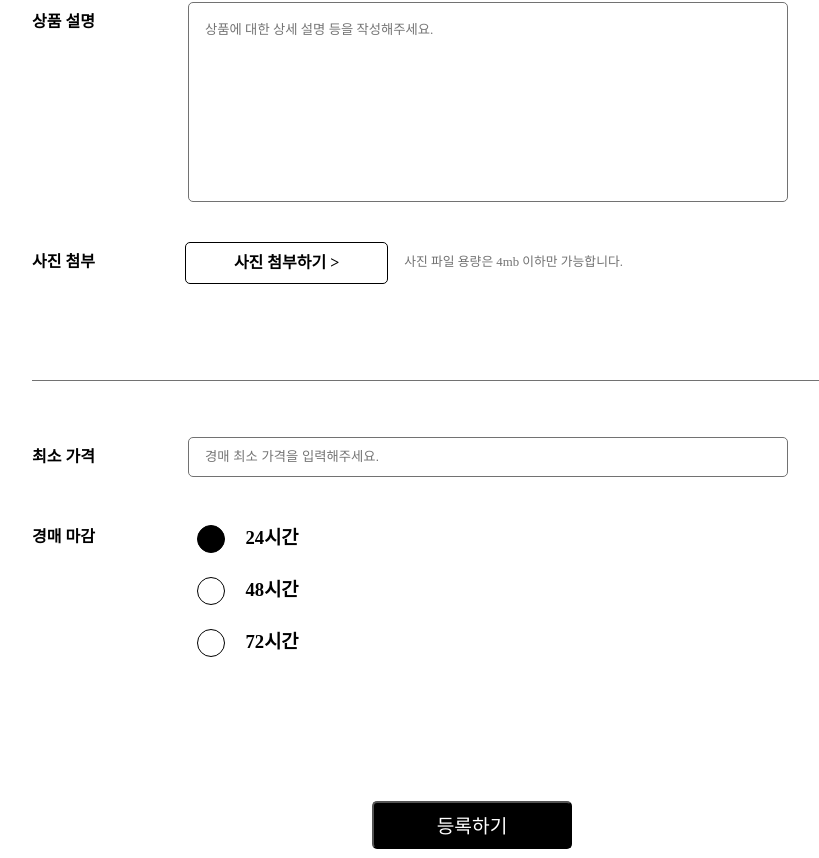
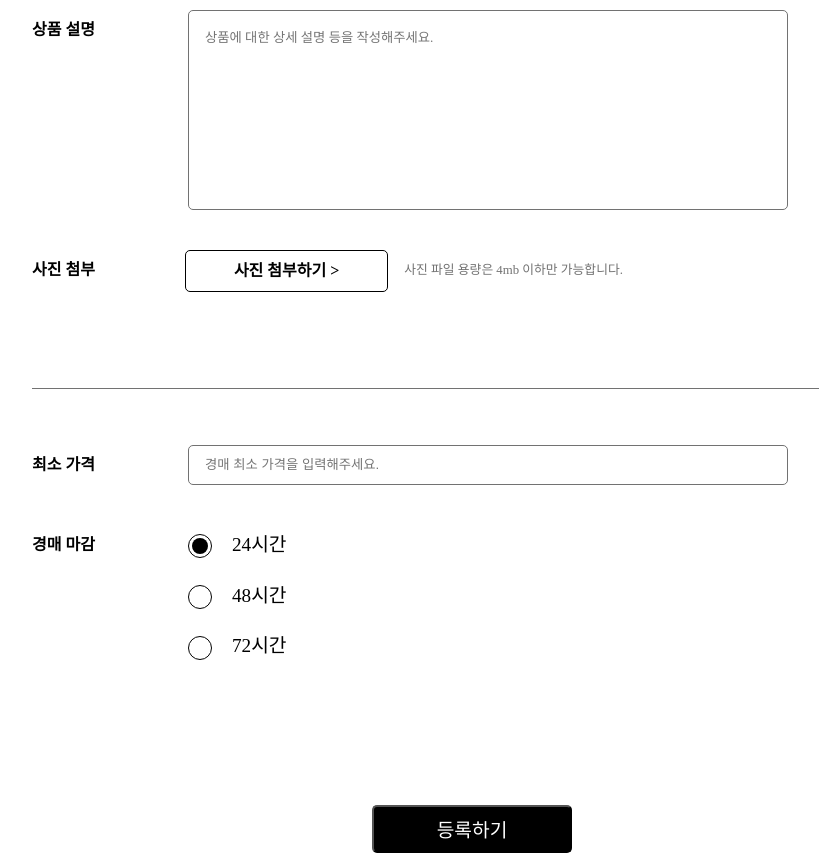
Before and after one commit to aucison/Aucicon_FE, a React (Create React App) app: page /sell in a window 1280 px wide. Shown: the part 834-1692 px from the top of the page, without its empty margins (168-987 px from the left). Built offline with nearby package versions, Linux system fonts and the light colour scheme; a web font is replaced by a local one.

Commit message:
[feat] 버튼 스타일 변경

```diff
--- a/src/pages/Sell/index.tsx
+++ b/src/pages/Sell/index.tsx
@@ -274,27 +274,21 @@ const Sell = () => {
             </Index>
             <SelectTimeArea>
               <div>
-                <TimeBtn
-                  id="24"
-                  onClick={onClickTime}
-                  selected={24 === time ? true : false}
-                />
+                <button onClick={onClickTime}>
+                  <TimeBtn id="24" selected={24 === time ? true : false} />
+                </button>
                 <h3>24시간</h3>
               </div>
               <div>
-                <TimeBtn
-                  id="48"
-                  onClick={onClickTime}
-                  selected={48 === time ? true : false}
-                />
+                <button onClick={onClickTime}>
+                  <TimeBtn id="48" selected={48 === time ? true : false} />
+                </button>
                 <h3>48시간</h3>
               </div>
               <div>
-                <TimeBtn
-                  id="72"
-                  onClick={onClickTime}
-                  selected={72 === time ? true : false}
-                />
+                <button onClick={onClickTime}>
+                  <TimeBtn id="72" selected={72 === time ? true : false} />
+                </button>
                 <h3>72시간</h3>
               </div>
             </SelectTimeArea>
@@ -360,7 +354,7 @@ const Index = styled.div`
 `;
 const Category = styled.div`
   width: 100%;
-  margin-top: 40px;
+  margin-top: 48px;
   padding: 0 20px 0 0;
   box-sizing: border-box;
   display: flex;
@@ -506,31 +500,43 @@ const Circle = styled.div<ToggleBtnProps>`
 `;
 
 const SelectTimeArea = styled.div`
-  width: 120px;
+  width: 130px;
   height: fit-content;
   display: flex;
   flex-direction: column;
   h3 {
     margin: -2px 0 0 20px;
+    font-size: ${({ theme }) => theme.fontSizes.m};
+    font-weight: 500;
   }
   div {
     display: flex;
     align-items: center;
-    justify-content: center;
     width: 100%;
     margin: 0 0 24px 0;
+  }
+  button {
+    width: 24px;
+    height: 24px;
+    padding: 0;
+    border: 1px solid #000;
+    margin-right: 0;
+    border-radius: 50%;
+    background-color: #fff;
+    display: flex;
+    justify-content: center;
+    align-items: center;
   }
 `;
 
 const TimeBtn = styled.span<TimeBtnProps>`
-  width: 28px;
-  height: 28px;
-  border: 1px solid black;
+  width: 16px;
+  height: 16px;
   border-radius: 50%;
   ${(props) =>
     props.selected &&
     css`
-      background-color: black;
+      background-color: #000000;
       color: white;
     `}
 `;
```
